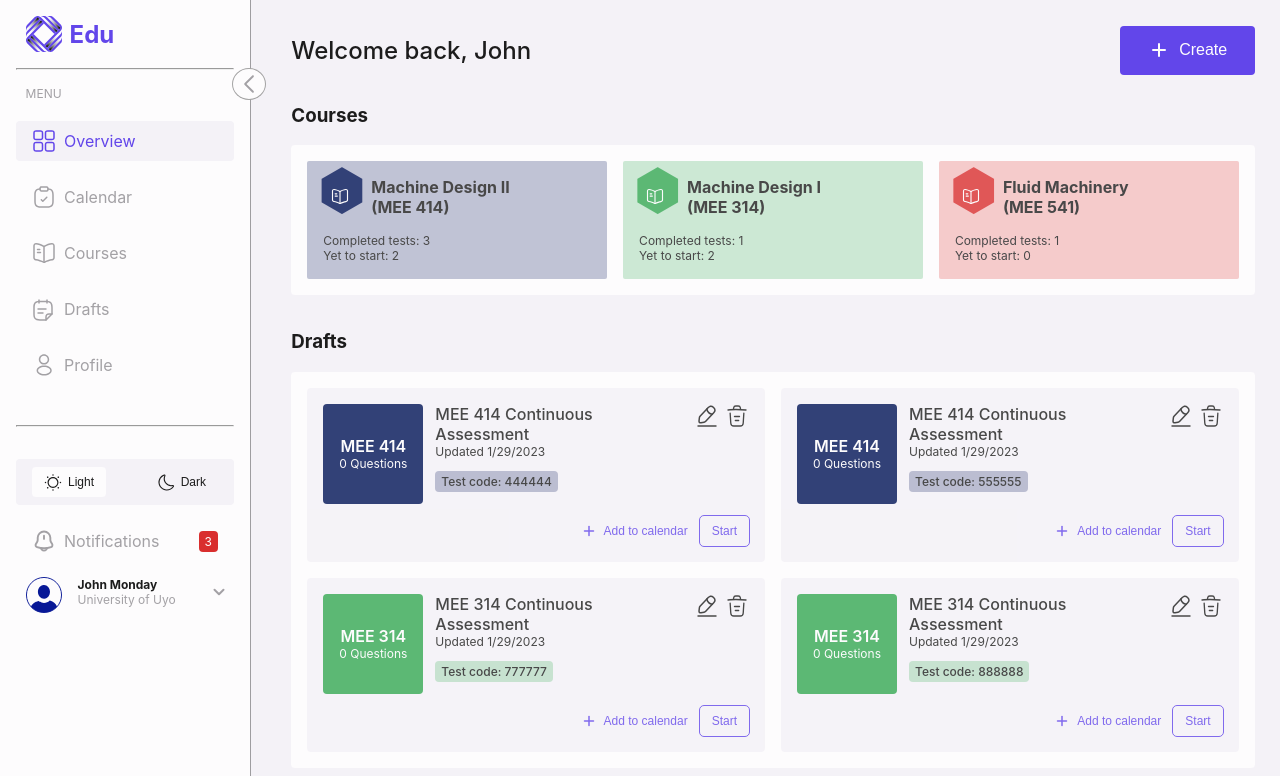
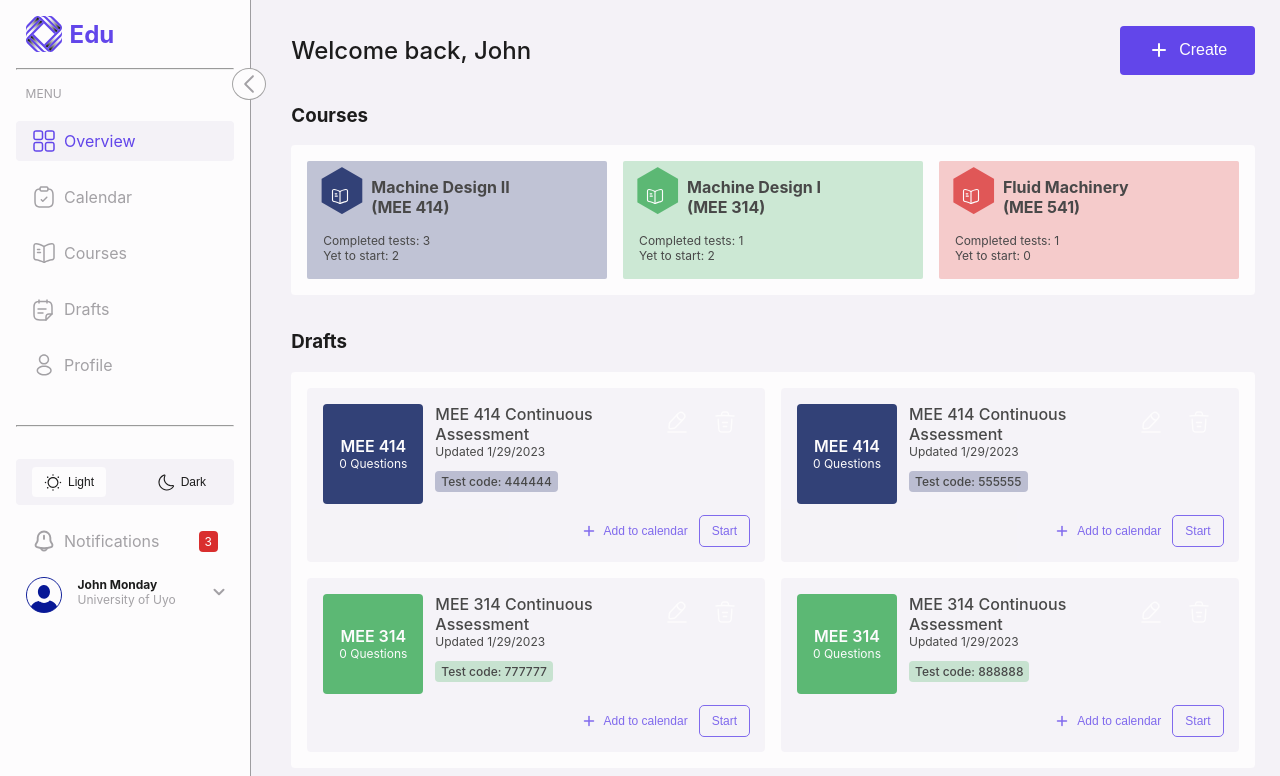
Before and after one commit to gnobu/edu-app-frontend, a React (Vite) app: page /teacher in a window 1280 px wide. Shown: the top 776 px of the page. Built offline with nearby package versions, Linux system fonts and the light colour scheme.

Commit message:
link to draft now on edit btn

```diff
--- a/src/components/TestCard.tsx
+++ b/src/components/TestCard.tsx
@@ -8,14 +8,14 @@ export default function TestCard({ test }: { test: Test }) {
   const updatedTime = new Date(test.updatedAt).getTime()
   const relativeTime = getRelativeTime(updatedTime)
 
-  const testCard = useRef<HTMLAnchorElement>(null)
+  const testCard = useRef<HTMLDivElement>(null)
   useEffect(() => {
     testCard.current?.style.setProperty('--rgb-course', `${THEMES[test.course.theme]}`)
   }, [])
 
 
   return (
-    <Link to={`/teacher/drafts/${test.id}`} ref={testCard} className="content course-theme col-pry medium bg-tert f-s-3 flex-col f-gap-1">
+    <div ref={testCard} className="content course-theme col-pry medium bg-tert f-s-3 flex-col f-gap-1">
       <div className="flex f-gap-1">
         <div className="content no-wrap test-block bg-course col-white flex-col centered-flex">
           <span className="blk f-w-6 f-s-4">{test.course.courseCode}</span>
@@ -26,13 +26,13 @@ export default function TestCard({ test }: { test: Test }) {
           <span>Updated {relativeTime}</span>
           <p className="bg-course-alpha badge f-w-5">Test code: {test.testCode}</p>
         </div>
-        <div className="flex f-gap-p5 f-al-start">
-          <div className="small">
+        <div className="flex f-al-start">
+          <Link to={`/teacher/drafts/${test.id}`} className="button small ghost">
             <IconText src="/src/assets/icons/edit-2.svg#img" />
-          </div>
-          <div className="small">
+          </Link>
+          <button className="small ghost">
             <IconText src="/src/assets/icons/trash.svg#img" />
-          </div>
+          </button>
         </div>
       </div>
       <div className="flex f-end">
@@ -41,7 +41,7 @@ export default function TestCard({ test }: { test: Test }) {
         </button>
         <button className="outline small">Start</button>
       </div>
-    </Link>
+    </div>
   )
 }
 
```
